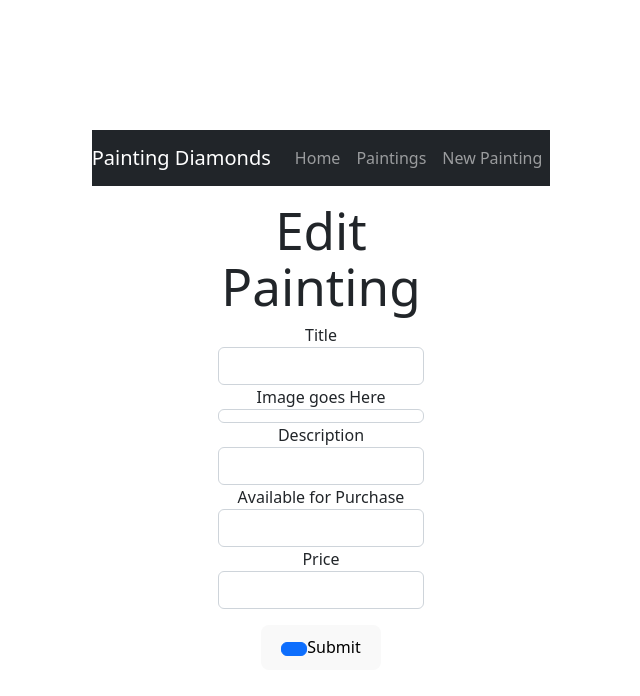
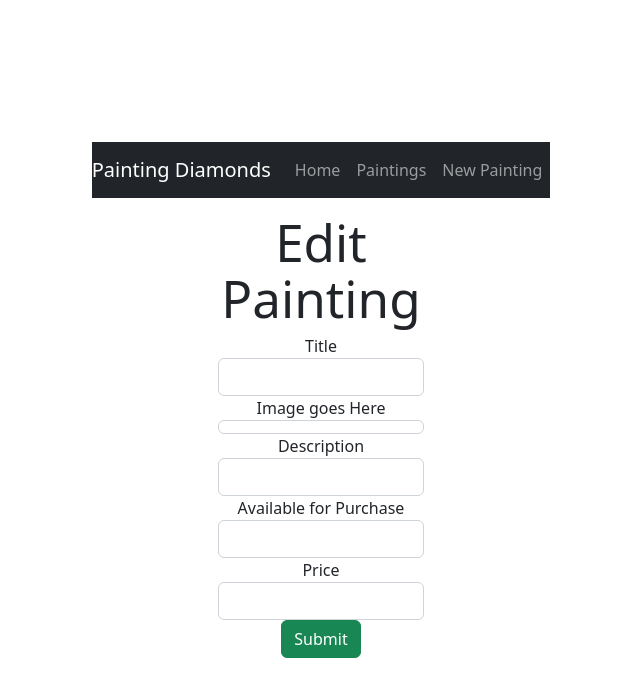
Before and after one commit to Jeal3R5/anotherCapstoneAttempt, a Vue app: page /edit in a window 1280 px wide. Shown: the top 696 px of the page, without its empty margins (319-959 px from the left). Built offline with nearby package versions, Linux system fonts and the light colour scheme; no server answers; the HTML template or start-up script is replaced by a standard one.

Commit message:
another unproductive commit

```diff
--- a/src/components/EditPainting.vue
+++ b/src/components/EditPainting.vue
@@ -50,13 +50,14 @@
           />
         </div>
         <div>
-          <button class="form-group mt-3">
+          <!-- <button class="form-group mt-3">
             <button
               class="btn btn-primary"
               type="submit"
               value="Submit"
             />Submit
-          </button>
+          </button> -->
+          <button @click="savePainting" class="btn btn-success">Submit</button>
         </div>
       </form>
     </div>
@@ -65,6 +66,8 @@
 
 <script>
 import axios from "axios";
+import PaintingDataService from '../services/PaintingDataService';
+
 export default {
   data() {
     return {
```
